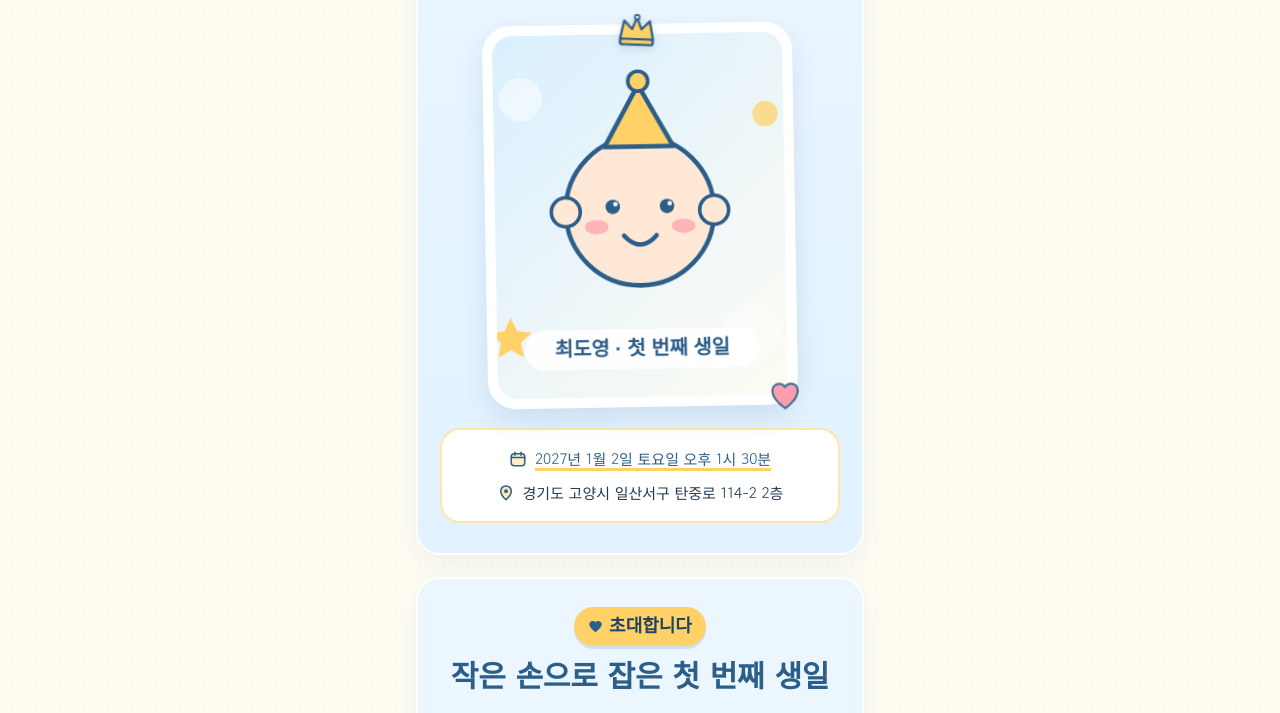
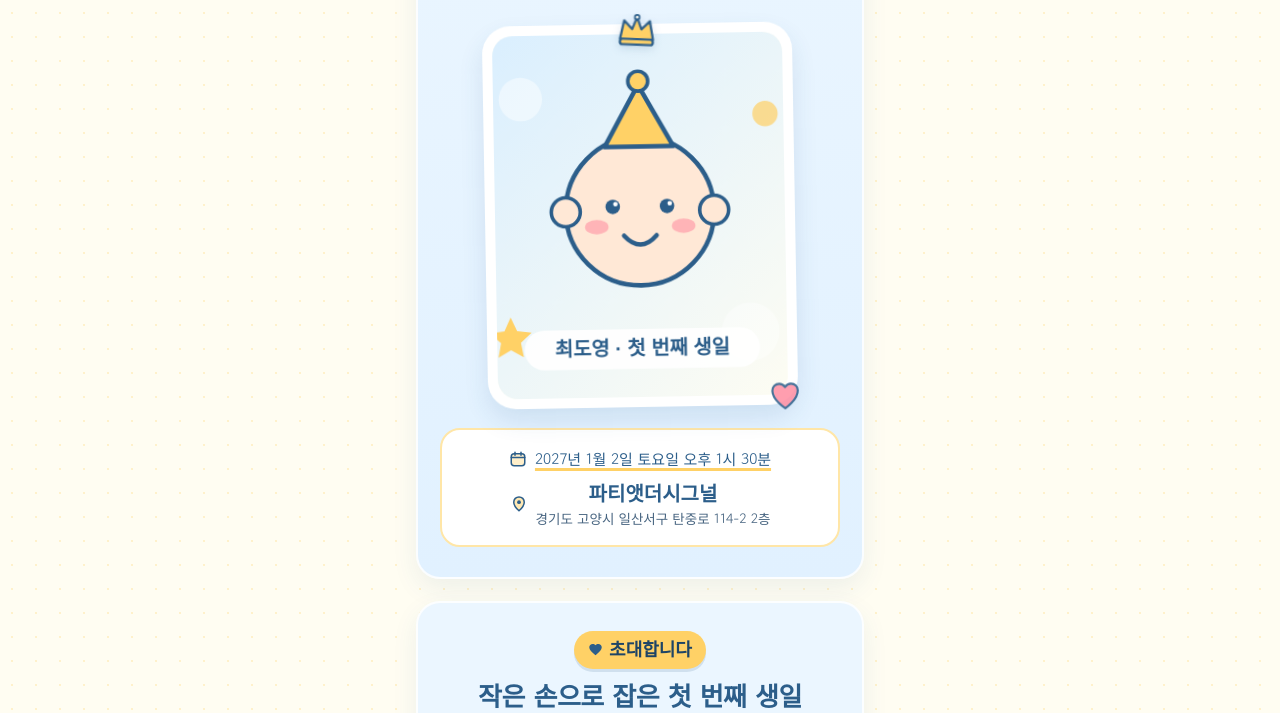
Before and after one commit to forstkr/birthinvitation, a plain HTML site: page index.html in a window 1280 px wide. Shown: the part 191-904 px from the top of the page. Drawn offline with Linux system fonts and the light colour scheme; a small style sheet from the web is missing; a web font is replaced by a local one.

Commit message:
Update index.html

```diff
--- a/index.html
+++ b/index.html
@@ -131,11 +131,12 @@
 
     .section-title {
       font-family: var(--font-hand);
-      font-size: 30px;
+      font-size: clamp(21px, 6vw, 26px); /* 기존 30px → 화면 크기에 맞춰 21~26px로 축소 */
       font-weight: 700;
       color: var(--denim);
       line-height: 1.25;
-      letter-spacing: -0.3px;
+      letter-spacing: -0.5px;
+      word-break: keep-all;
     }
 
     .section-subtitle {
@@ -544,6 +545,37 @@
       margin-bottom: 6px;
     }
 
+    /* 커버 요약 & 오시는 길 장소명 스타일 */
+    .summary-place {
+      display: flex;
+      flex-direction: column;
+      align-items: center;
+      line-height: 1.45;
+    }
+
+    .summary-place-name {
+      font-family: var(--font-hand);
+      font-size: 20px;
+      font-weight: 700;
+      color: var(--denim);
+    }
+
+    .summary-place-addr {
+      font-size: 13.5px;
+      color: var(--text-sub);
+    }
+
+    .location-venue {
+      display: inline-block;
+      font-family: var(--font-hand);
+      font-size: 25px;
+      font-weight: 700;
+      color: var(--denim);
+      background: linear-gradient(transparent 62%, var(--sunny-soft) 62%);
+      padding: 0 6px;
+      margin-bottom: 6px;
+    }
+
     .location-note {
       font-size: 14px;
       color: var(--text-sub);
@@ -796,11 +828,14 @@
           <strong>2027년 1월 2일 토요일 오후 1시 30분</strong>
         </div>
         <div class="summary-row">
-          <svg width="18" height="18" viewBox="0 0 24 24" fill="none" aria-hidden="true">
+          <svg width="18" height="18" viewBox="0 0 24 24" fill="none" aria-hidden="true" style="flex-shrink: 0;">
             <path d="M12 21C12 21 19 14.8 19 9.5C19 5.6 15.9 2.5 12 2.5C8.1 2.5 5 5.6 5 9.5C5 14.8 12 21 12 21Z" fill="#FFD166" fill-opacity="0.5" stroke="#2C5E8A" stroke-width="2" />
             <circle cx="12" cy="9.5" r="2.5" fill="#2C5E8A" />
           </svg>
-          <span>경기도 고양시 일산서구 탄중로 114-2 2층</span>
+          <div class="summary-place">
+            <span class="summary-place-name">파티앳더시그널</span>
+            <span class="summary-place-addr">경기도 고양시 일산서구 탄중로 114-2 2층</span>
+          </div>
         </div>
       </div>
     </section>
@@ -966,6 +1001,7 @@
       </div>
 
       <div class="location-box">
+        <p class="location-venue">파티앳더시그널</p>
         <p id="venueAddressText" class="location-address">경기도 고양시 일산서구 탄중로 114-2 2층</p>
         <p class="location-note">2027년 1월 2일 토요일 오후 1시 30분</p>
       </div>
```
